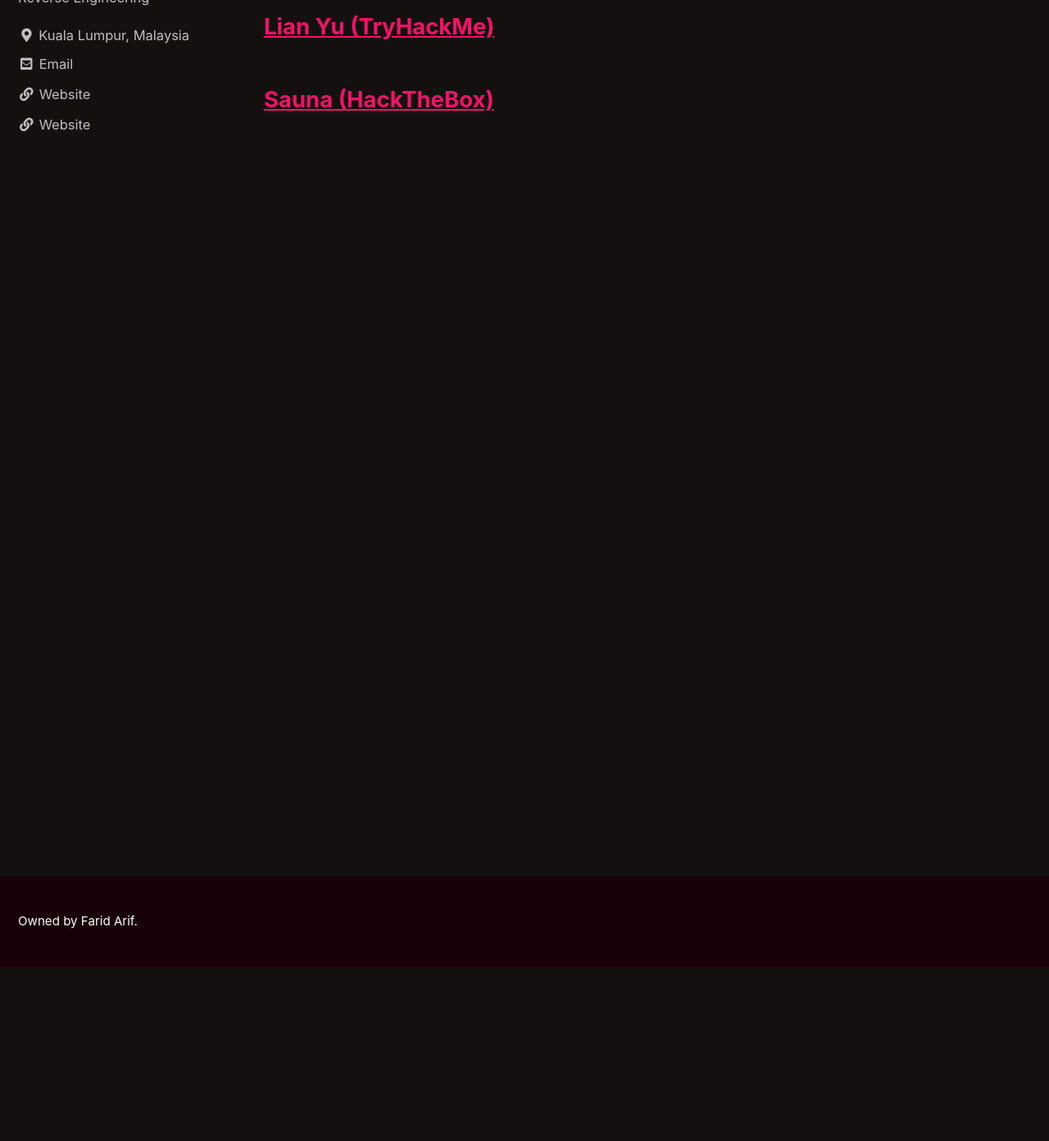
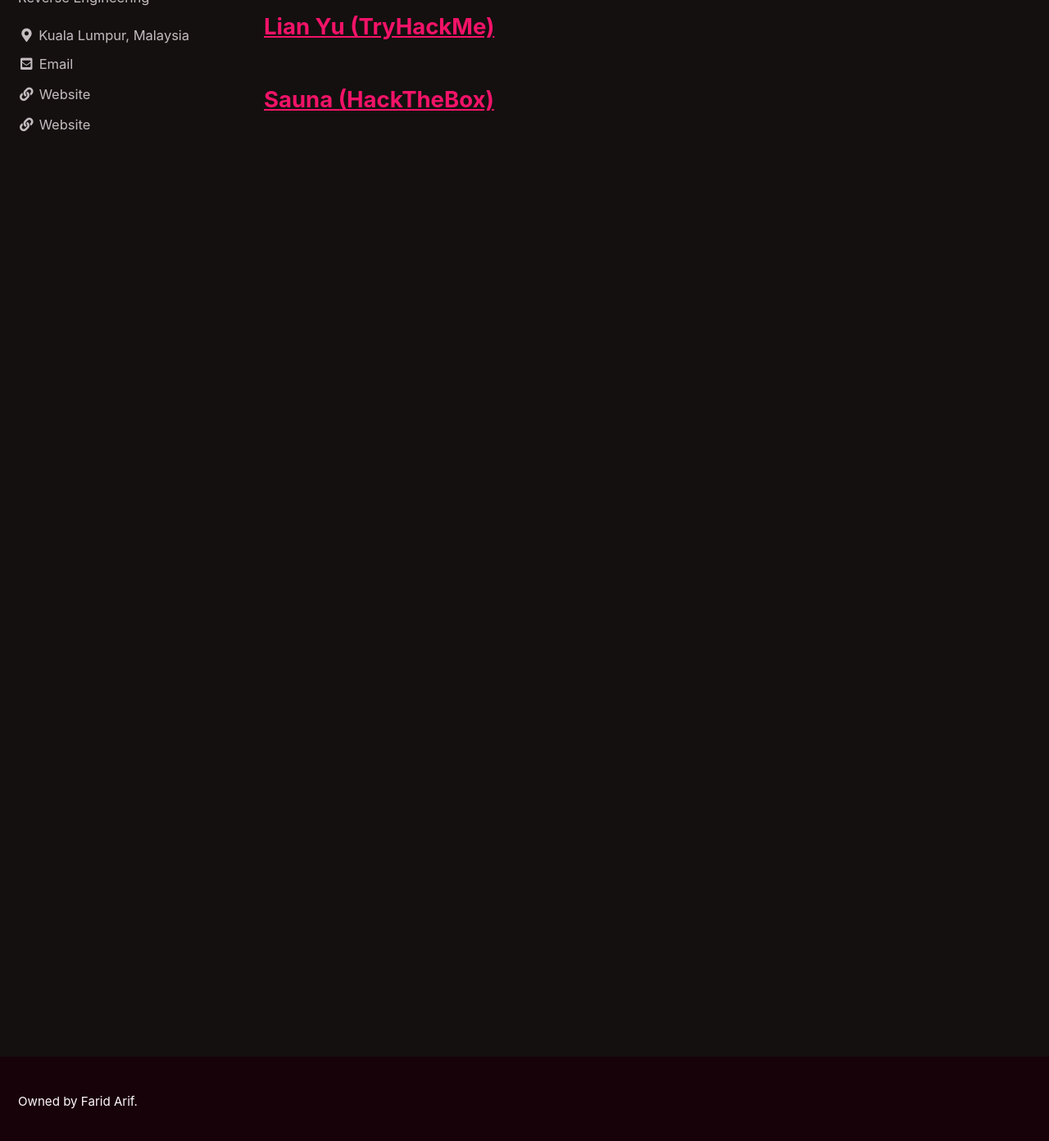
Before and after one commit to faridarif/faridarif.github.io, a Jekyll site: the page built from index.html, in a window 1280 px wide and 1400 px high, scrolled down 576 px. Shown: the top 1392 px of the window at 82% size. Built offline with Jekyll 4.4.1, drawn with Linux system fonts in a browser that asks for light colours; cached includes are drawn as plain includes; the list of posts is cut into pages by our own code; before the commit the page ends 1756 px from its top, so only the background shows below that.

Commit message:
Update _footer.scss

```diff
--- a/_sass/minimal-mistakes/_footer.scss
+++ b/_sass/minimal-mistakes/_footer.scss
@@ -8,7 +8,7 @@
   margin-left: 0;
   margin-right: 0;
   width: 100%;
-  margin-top: 40em;
+  margin-top: 50em;
   color: $muted-text-color;
   -webkit-animation: $intro-transition;
   animation: $intro-transition;
```
